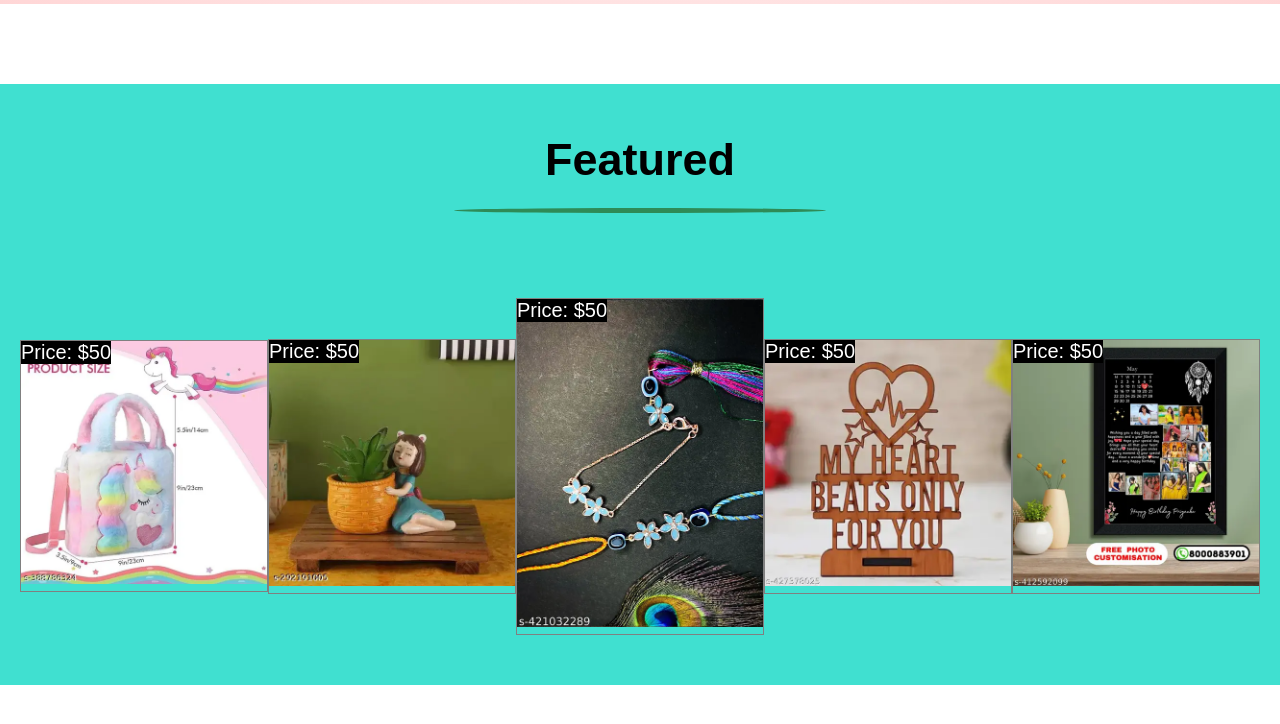
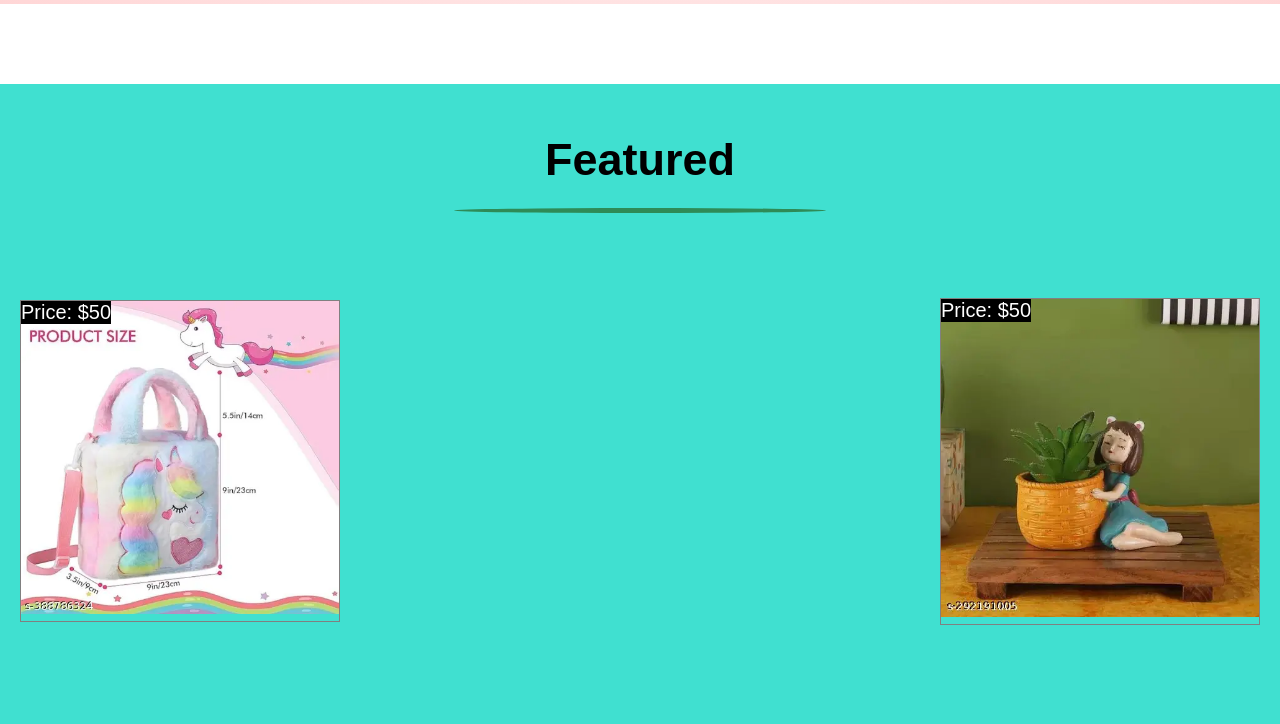
Before and after one commit to Bhavesh9586/bhaveshprajapati, a plain HTML site: page index.html in a window 1280 px wide. Shown: the part 626-1350 px from the top of the page. Before the commit the page ends 1311 px from the top, so only its background shows below. Drawn offline with Linux system fonts and the light colour scheme.

Commit message:
Update style.css

```diff
--- a/style.css
+++ b/style.css
@@ -117,7 +117,7 @@ button {
 .wrapper {
     display: grid;
     grid-template-columns: repeat(auto-fit, minmax(200px, 1fr));
-    grid-gap: em;
+    grid-gap: 20em;
     justify-content: center;
     margin-top: 10px;
     align-items: center;
```
